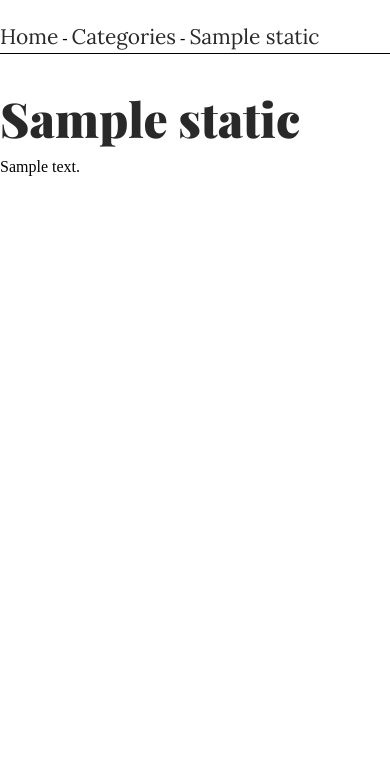
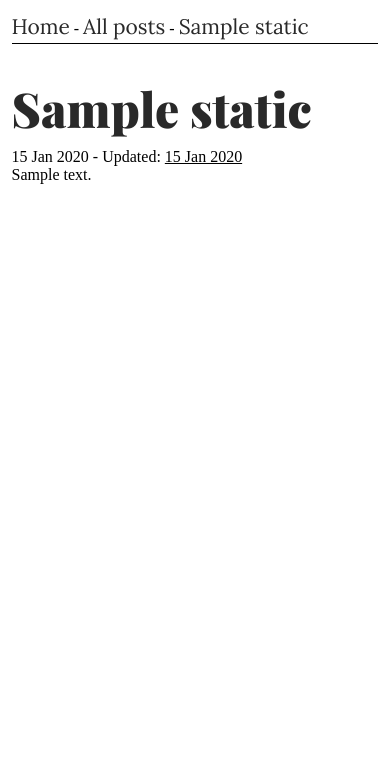
Before and after one commit to tugcanolgun/Blog, a Django app: page /s/00000000-0000-0000-0000-000000000001 in a window 390 px wide. Shown: the top 763 px of the page. Run offline with Django 3.2, Linux system fonts and the light colour scheme; tables that the repository leaves empty hold one stand-in row (values such as "Sample post"); some libraries are stand-ins or nearby versions; some web fonts are replaced.

Commit message:
Visual changes
Change the layout to fit on mobile screens without clipping.

Replace categories with all posts.

Add time information to views.

```diff
--- a/blog/templates/blog/base.html
+++ b/blog/templates/blog/base.html
@@ -24,14 +24,16 @@
         <!-- <div style="float: right; margin-top: 0;"> -->
         <div style="border-bottom: 1px solid black;">
         <a style="text-decoration: none;" href="{% url 'blog:index' %}">Home</a> -
-        <a style="text-decoration: none;" href="{% url 'blog:categories' %}">Categories</a>
+        <a style="text-decoration: none;" href="{% url 'blog:allposts' %}">All posts</a>
             {% load static_tags %}
             {% all_statics as statics %}
             {% for static in statics %}
                  - <a style="text-decoration: none;" href="{% url 'blog:static' static.id %}">{{ static.title }}</a>
             {% endfor %}
         </div>
-        {% block content %}
-        {% endblock %}
+        <div class="content">
+            {% block content %}
+            {% endblock %}
+        </div>
     </body>
 </html>
--- a/blog/templates/blog/index.html
+++ b/blog/templates/blog/index.html
@@ -2,7 +2,7 @@
 {% load static %}
 
 {% block content %}
-    <h1>{{ posts.0.title }}</h1>
+    <a style="text-decoration: none;" href="{% url 'blog:preview' posts.0.id %}"><h1>{{ posts.0.title }}</h1></a>
     {% autoescape off %}
         {{ posts.0.body }}
     {% endautoescape %}
--- a/blog/templates/blog/view.html
+++ b/blog/templates/blog/view.html
@@ -4,6 +4,13 @@
 {% block title %}{{ post.title }}{% endblock %}
 {% block content %}
     <h1>{{ post.title }}</h1>
+    <div id="date">
+    {% if post.is_updated %}
+        {{ post.created_at|date:"d M Y" }}
+    {% else %}
+        {{ post.updated_at|date:"d M Y" }} - Updated: <u>{{ post.updated_at|date:"d M Y" }}</u>
+    {% endif %}
+    </div>
     {% autoescape off %}
         {{ post.body }}
     {% endautoescape %}
--- a/blog/urls.py
+++ b/blog/urls.py
@@ -8,5 +8,5 @@ urlpatterns = [
     path('view/<uuid:pk>', views.preview, name='preview'),
     path('s/<uuid:pk>', views.blog.static, name='static'),
     path('category/<uuid:pk>', views.category, name='category'),
-    path('categories', views.categories, name='categories'),
+    path('all', views.allposts, name='allposts'),
 ]
--- a/blog/views/blog.py
+++ b/blog/views/blog.py
@@ -11,12 +11,20 @@ def index(request):
     return render(request, 'blog/index.html', content)
 
 
-def categories(request):
-    categories = Categories.objects.all()
+def allposts(request):
+    # categories = Categories.objects.all()
+    cont: dict = {}
+    posts = Content.objects.order_by('-updated_at', 'category').filter(published=True).all()
+    for post in posts:
+        if post.category not in cont:
+            cont[post.category] = []
+        cont[post.category].append(post)
     content = {
-        'categories': categories,
+        # 'categories': categories,
+        # 'posts': posts
+        'content': cont
         }
-    return render(request, 'blog/categories.html', content)
+    return render(request, 'blog/allposts.html', content)
 
 
 def category(request, pk=None):
--- a/panel/models.py
+++ b/panel/models.py
@@ -39,6 +39,11 @@ class Content(models.Model):
     def is_published_today(self):
         return datetime.date.today == self.created_at
 
+    @property
+    def is_updated(self):
+        print(self.created_at, self.updated_at, type(self.updated_at), self.updated_at.date())
+        return self.created_at.date() == self.updated_at.date()
+
 
 class Tags(models.Model):
     id = models.UUIDField(primary_key=True, default=uuid.uuid4)
--- a/static/blog/css/blog.css
+++ b/static/blog/css/blog.css
@@ -4,9 +4,9 @@
 html,
 body {
   margin: 0;
-  width: 100%;
-  max-width: 740px;
-  margin:10px auto 40px;
+  width: 97%;
+  max-width: 750px;
+  margin:5px auto 40px;
 }
 
 h1,
```
Also changed, not shown: blog/templates/blog/allposts.html (added, +13 -0 lines), blog/templates/blog/categories.html (deleted, +0 -11 lines).
